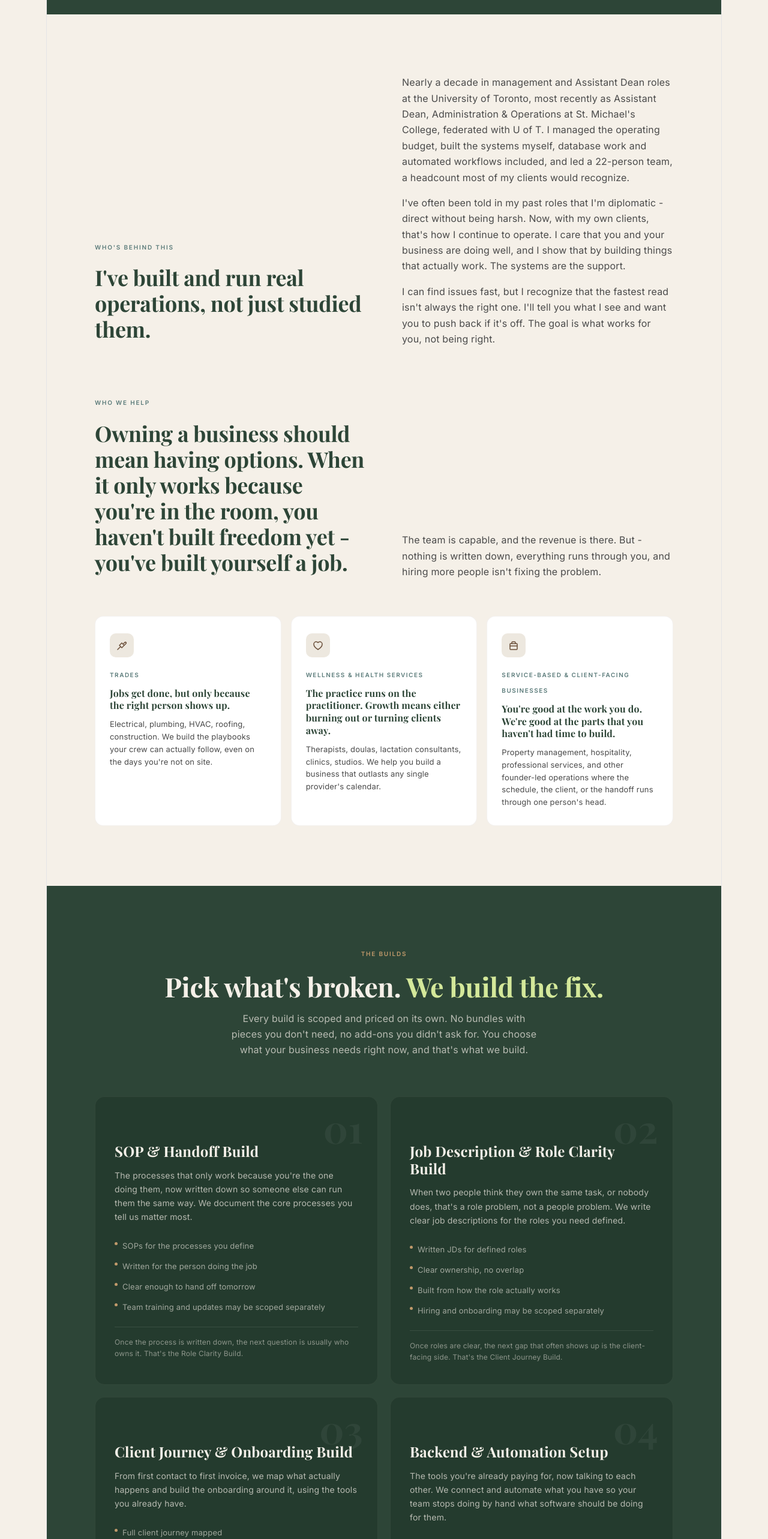
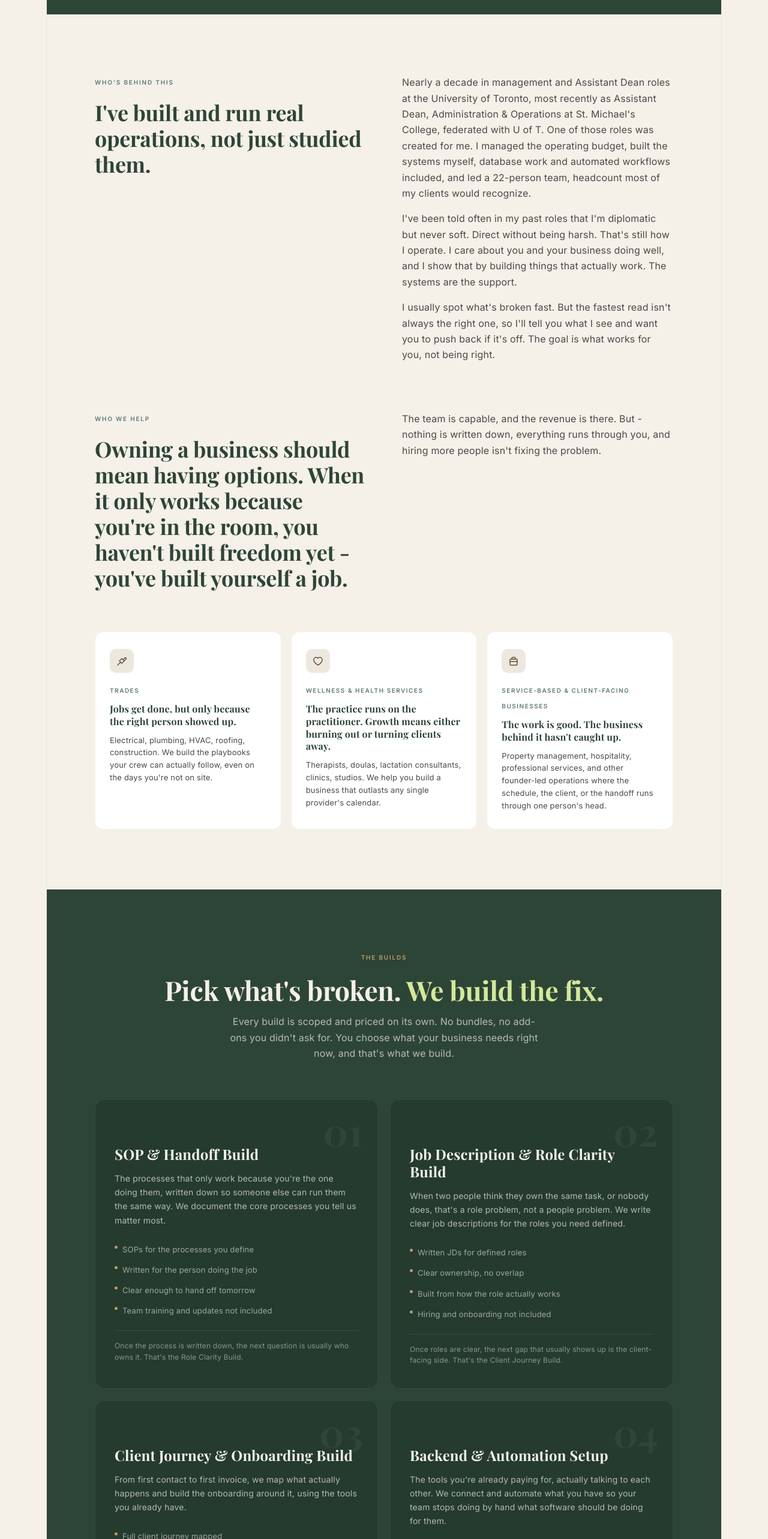
Before and after one commit to JenniferGroundwork/Groundwork, a React (Vite) app: page / in a window 1280 px wide. Shown: the part 880-3446 px from the top of the page at 60% size. Built offline with nearby package versions, Linux system fonts and the light colour scheme.

Commit message:
alignment

```diff
--- a/src/Home.jsx
+++ b/src/Home.jsx
@@ -198,7 +198,7 @@ const styles = `
     display: grid;
     grid-template-columns: 1fr 1fr;
     gap: 60px;
-    align-items: end;
+    align-items: start;
     margin-bottom: 60px;
   }
   .who-h2 {
@@ -576,7 +576,7 @@ export default function GroundworkHome() {
     {
       icon: icons.trades,
       label: "Trades",
-      h3: "Jobs get done, but only because the right person shows up.",
+      h3: "Jobs get done, but only because the right person showed up.",
       p: "Electrical, plumbing, HVAC, roofing, construction. We build the playbooks your crew can actually follow, even on the days you're not on site."
     },
     {
@@ -588,7 +588,7 @@ export default function GroundworkHome() {
     {
       icon: icons.serviceBased,
       label: "Service-Based & Client-Facing Businesses",
-      h3: "You're good at the work you do. We're good at the parts that you haven't had time to build.",
+      h3: "The work is good. The business behind it hasn't caught up.",
       p: "Property management, hospitality, professional services, and other founder-led operations where the schedule, the client, or the handoff runs through one person's head."
     },
   ];
@@ -674,13 +674,13 @@ export default function GroundworkHome() {
             </div>
             <div>
               <p className="who-desc">
-                Nearly a decade in management and Assistant Dean roles at the University of Toronto, most recently as Assistant Dean, Administration &amp; Operations at St. Michael's College, federated with U of T. I managed the operating budget, built the systems myself, database work and automated workflows included, and led a 22-person team, a headcount most of my clients would recognize.
+                Nearly a decade in management and Assistant Dean roles at the University of Toronto, most recently as Assistant Dean, Administration &amp; Operations at St. Michael's College, federated with U of T. One of those roles was created for me. I managed the operating budget, built the systems myself, database work and automated workflows included, and led a 22-person team, headcount most of my clients would recognize.
               </p>
               <p className="who-desc" style={{ marginTop: 16 }}>
-                I've often been told in my past roles that I'm diplomatic - direct without being harsh. Now, with my own clients, that's how I continue to operate. I care that you and your business are doing well, and I show that by building things that actually work. The systems are the support.
+                I've been told often in my past roles that I'm diplomatic but never soft. Direct without being harsh. That's still how I operate. I care about you and your business doing well, and I show that by building things that actually work. The systems are the support.
               </p>
               <p className="who-desc" style={{ marginTop: 16 }}>
-                I can find issues fast, but I recognize that the fastest read isn't always the right one. I'll tell you what I see and want you to push back if it's off. The goal is what works for you, not being right.
+                I usually spot what's broken fast. But the fastest read isn't always the right one, so I'll tell you what I see and want you to push back if it's off. The goal is what works for you, not being right.
               </p>
             </div>
           </div>
@@ -719,7 +719,7 @@ export default function GroundworkHome() {
             <p className="eyebrow eyebrow-light">The Builds</p>
             <h2 className="services-h2">Pick what's broken. <em>We build the fix.</em></h2>
             <p className="services-desc">
-              Every build is scoped and priced on its own. No bundles with pieces you don't need, no add-ons you didn't ask for. You choose what your business needs right now, and that's what we build.
+              Every build is scoped and priced on its own. No bundles, no add-ons you didn't ask for. You choose what your business needs right now, and that's what we build.
             </p>
           </div>
           <div className="services-grid">
@@ -727,16 +727,16 @@ export default function GroundworkHome() {
               {
                 num: "01",
                 h3: "SOP & Handoff Build",
-                p: "The processes that only work because you're the one doing them, now written down so someone else can run them the same way. We document the core processes you tell us matter most.",
-                bullets: ["SOPs for the processes you define", "Written for the person doing the job", "Clear enough to hand off tomorrow", "Team training and updates may be scoped separately"],
+                p: "The processes that only work because you're the one doing them, written down so someone else can run them the same way. We document the core processes you tell us matter most.",
+                bullets: ["SOPs for the processes you define", "Written for the person doing the job", "Clear enough to hand off tomorrow", "Team training and updates not included"],
                 next: "Once the process is written down, the next question is usually who owns it. That's the Role Clarity Build."
               },
               {
                 num: "02",
                 h3: "Job Description & Role Clarity Build",
                 p: "When two people think they own the same task, or nobody does, that's a role problem, not a people problem. We write clear job descriptions for the roles you need defined.",
-                bullets: ["Written JDs for defined roles", "Clear ownership, no overlap", "Built from how the role actually works", "Hiring and onboarding may be scoped separately"],
-                next: "Once roles are clear, the next gap that often shows up is the client-facing side. That's the Client Journey Build."
+                bullets: ["Written JDs for defined roles", "Clear ownership, no overlap", "Built from how the role actually works", "Hiring and onboarding not included"],
+                next: "Once roles are clear, the next gap that usually shows up is the client-facing side. That's the Client Journey Build."
               },
               {
                 num: "03",
@@ -748,9 +748,9 @@ export default function GroundworkHome() {
               {
                 num: "04",
                 h3: "Backend & Automation Setup",
-                p: "The tools you're already paying for, now talking to each other. We connect and automate what you have so your team stops doing by hand what software should be doing for them.",
-                bullets: ["Connects and automates existing tools", "Built around your current stack", "Fewer manual handoffs, fewer dropped balls", "Full migrations and new integrations may be scoped separately"],
-                next: "Automations only hold if the process behind them is documented. If that's not in place, we'll flag it and see what could help your team."
+                p: "The tools you're already paying for, actually talking to each other. We connect and automate what you have so your team stops doing by hand what software should be doing for them.",
+                bullets: ["Connects and automates existing tools", "Built around your current stack", "Fewer manual handoffs, fewer dropped balls", "Full migrations and new integrations not included"],
+                next: "Automations only hold if the process behind them is documented. Most clients pair this with an SOP & Handoff Build."
               }
             ].map((svc) => (
               <div key={svc.h3} className="service-card">
@@ -782,7 +782,7 @@ export default function GroundworkHome() {
             {[
               { num: "01", h3: "Self-Assessment", p: "Start with our free self-assessment. Takes about 15 minutes and gives you an instant scorecard of where things stand." },
               { num: "02", h3: "Discovery Call", p: "30 minutes and free. We talk through your results, ask about your business, and tell you honestly if we're the right fit." },
-              { num: "03", h3: "Systems Walkthrough", p: "One to a few sessions, depending on your operation. We walk through what's happening, tell you what we see that needs attention, and give you a short written list of what we'd build and why." },
+              { num: "03", h3: "Systems Walkthrough", p: "One to a few sessions, depending on your operation. We walk through what's happening, tell you what's broken, and give you a short written list of what we'd build and why." },
               { num: "04", h3: "The Build", p: "If there's a fix worth making, you pick the build that matches. Scoped and priced on its own, with a clear start and a clear end. You own it when we're done." }
             ].map((step) => (
               <div key={step.num} className="step">
@@ -826,7 +826,7 @@ export default function GroundworkHome() {
             <p className="eyebrow eyebrow-light">Get Started</p>
             <h2 className="cta-h2">Ready to build<br />the <em>foundation?</em></h2>
             <p className="cta-p">
-              Start with the free self-assessment to see where things stand. From there, a short discovery call helps us figure out if a Systems Walkthrough makes sense for you.
+              Start with the free self-assessment to see where things stand. From there, a 30-minute discovery call helps us figure out if a Systems Walkthrough makes sense for you.
             </p>
             <div style={{ display: "flex", gap: 14, flexWrap: "wrap" }}>
               <a href="/self-assessment" className="btn-primary">Take the Free Self-Assessment &rarr;</a>
@@ -836,10 +836,10 @@ export default function GroundworkHome() {
           <div className="cta-card">
             <h3 className="cta-card-title">Here is what a discovery call actually is.</h3>
             {[
-              ["~30 minutes.", "We'll talk through your self-assessment results and your business."],
-              ["No pitch.", "We will tell you honestly if we think we're the right fit. If we're not, we'll tell you that too."],
+              ["30 minutes.", "We'll talk through your self-assessment results and your business."],
+              ["No pitch.", "We will tell you honestly if we are the right fit. If we're not, we will tell you that too."],
               ["If there is a fit,", "we book a Systems Walkthrough. You'll get a clear, honest read on what's working and a short list of what we'd build."],
-              ["Every build is fixed scope.", "Priced and contracted on its own, with a defined start and end."],
+              ["Every build is fixed scope.", "Priced and contracted on its own, with a defined start and end. No open-ended engagements."],
               ["A check-in is available after,", "if you want one. Short, fixed term, no obligation to renew."]
             ].map(([bold, rest]) => (
               <div key={bold} className="cta-point">
@@ -885,7 +885,7 @@ export default function GroundworkHome() {
             </div>
             <div>
               <p className="footer-col-label">Ready to Start?</p>
-              <p className="footer-cta-text">Take the free self-assessment, or book a ~30-minute discovery call to see if we are the right fit.</p>
+              <p className="footer-cta-text">Take the free self-assessment, or book a 30-minute discovery call to see if we are the right fit.</p>
               <a href="/self-assessment" className="btn-primary" style={{ fontSize: 13, padding: "10px 20px" }}>Take the Self-Assessment</a>
             </div>
           </div>
```
